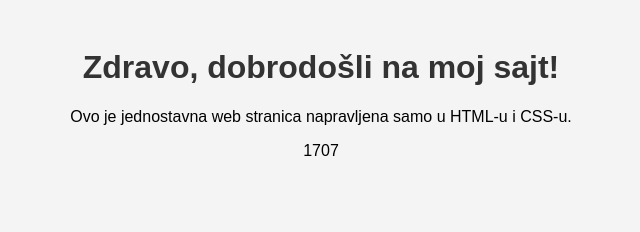
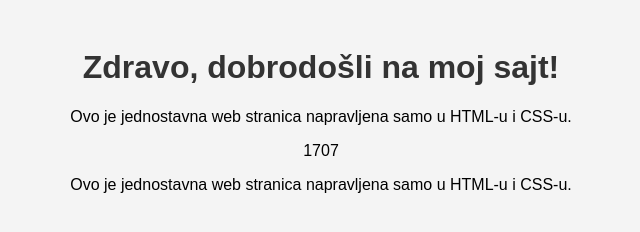
Before and after one commit to milovicftn/bestn1, a plain HTML site: page index.html in a window 1280 px wide. Shown: the whole page, without its empty margins (319-959 px from the left). Drawn offline with Linux system fonts and the light colour scheme.

Commit message:
Update index.html

```diff
--- a/index.html
+++ b/index.html
@@ -20,5 +20,6 @@
     <h1>Zdravo, dobrodošli na moj sajt!</h1>
     <p>Ovo je jednostavna web stranica napravljena samo u HTML-u i CSS-u.</p>
 	 <p>1707</p>
+	  <p>Ovo je jednostavna web stranica napravljena samo u HTML-u i CSS-u.</p>
 </body>
 </html>
```
